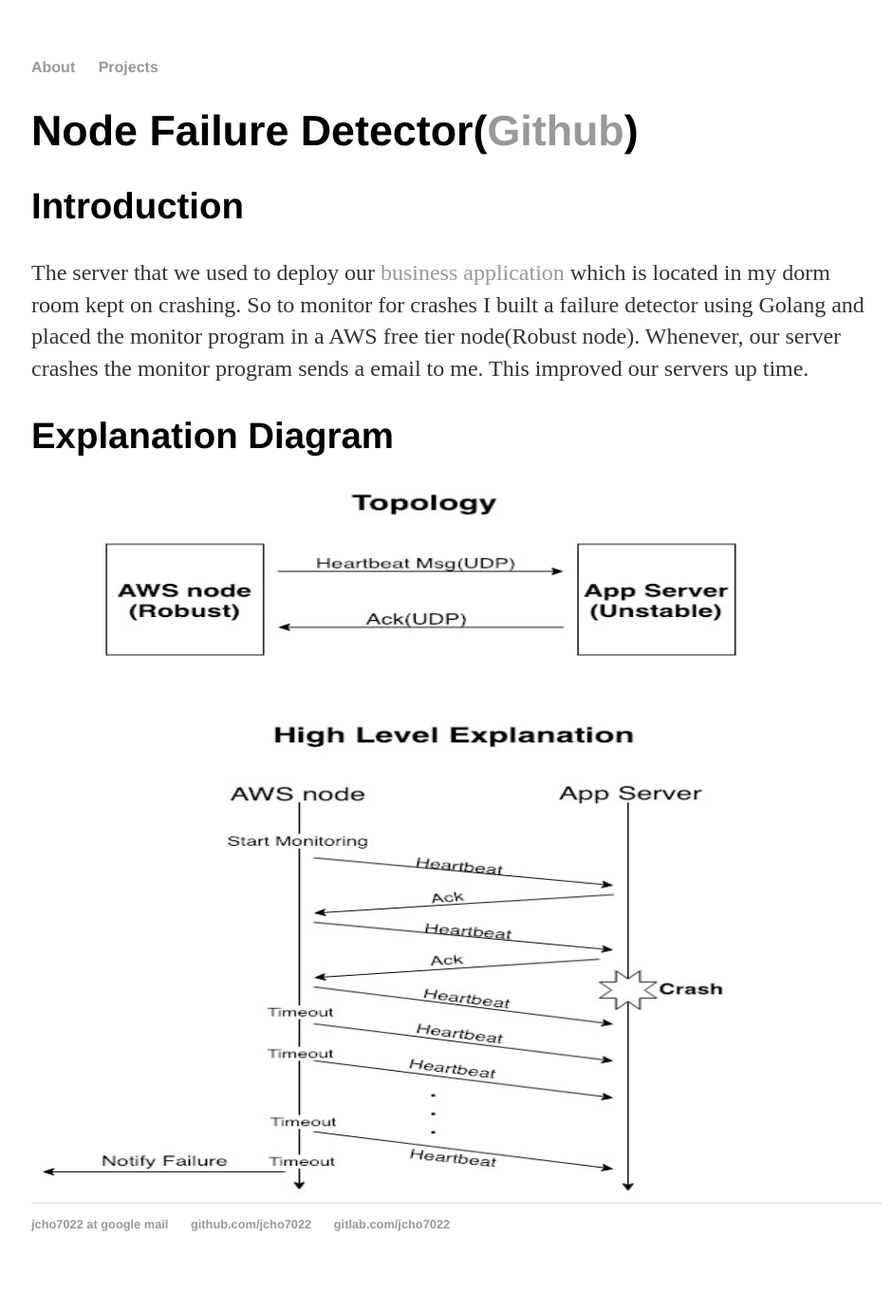
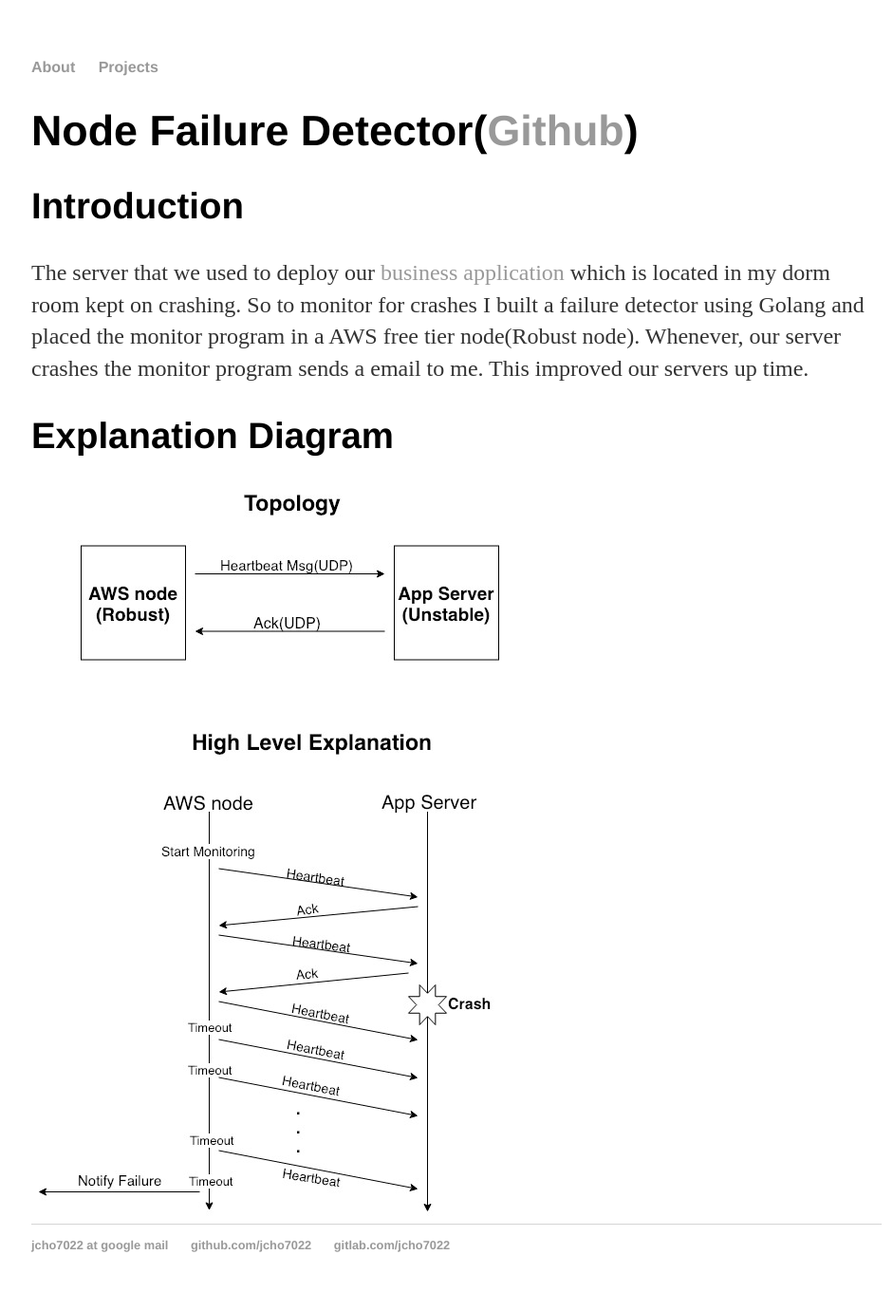
Before and after one commit to jcho7022/jcho7022.github.io, a Jekyll site: the page built from projects/fd/index.html, in a window 1280 px wide. Shown: the whole page at 95% size, without its empty margins (159-1100 px from the left). Built offline with Jekyll 4.4.1, drawn with Linux system fonts in a browser that asks for light colours; before the commit the page ends 1359 px from its top, so only the background shows below that.

Commit message:
Update index.html

```diff
--- a/projects/fd/index.html
+++ b/projects/fd/index.html
@@ -9,4 +9,4 @@ title: Failure Detector
   for crashes I built a failure detector using Golang and placed the monitor program in a AWS free tier node(Robust node). Whenever, our
 server crashes the monitor program sends a email to me. This improved our servers up time.</p>
 <h2>Explanation Diagram</h2>
-<img src="failure_detector_explanation.jpg" alt="failure_detector_explanation" height="750px" width="750px">
+<img src="failure_detector_explanation.jpg" alt="failure_detector_explanation">
```
